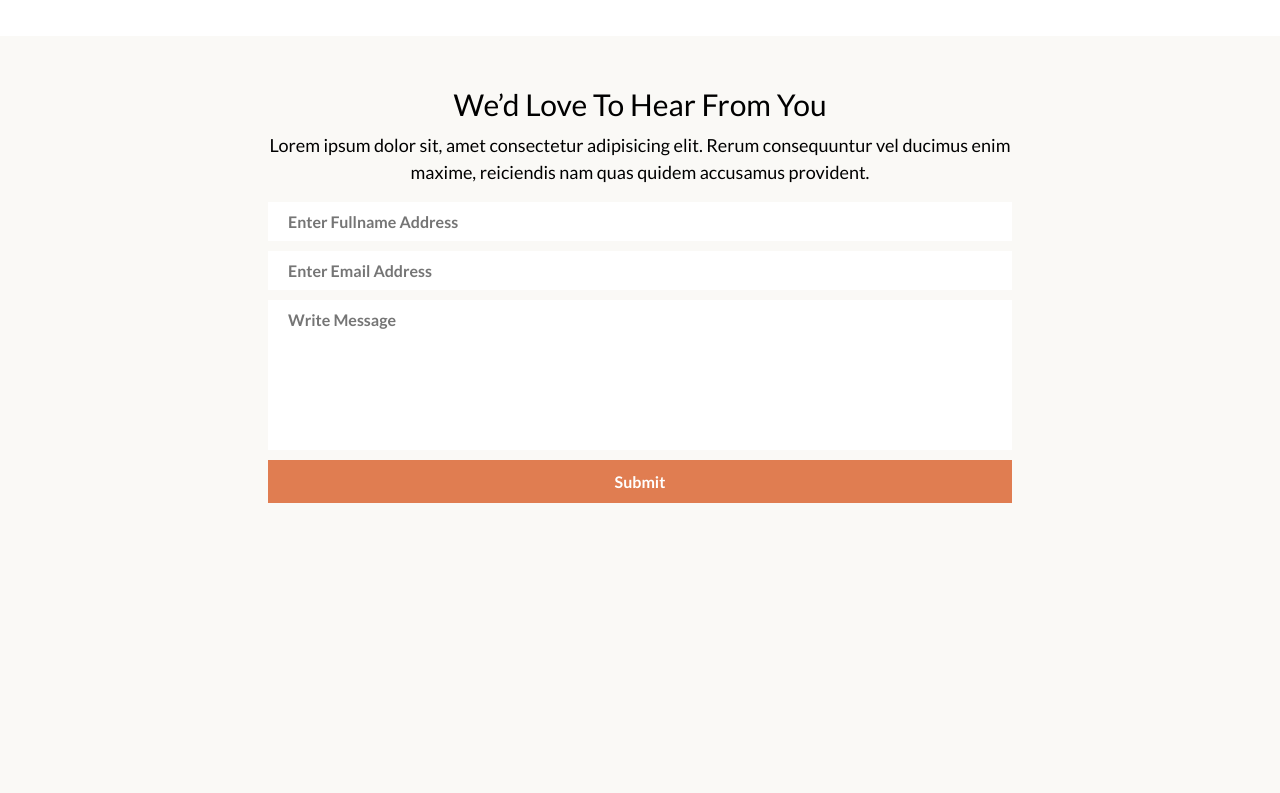
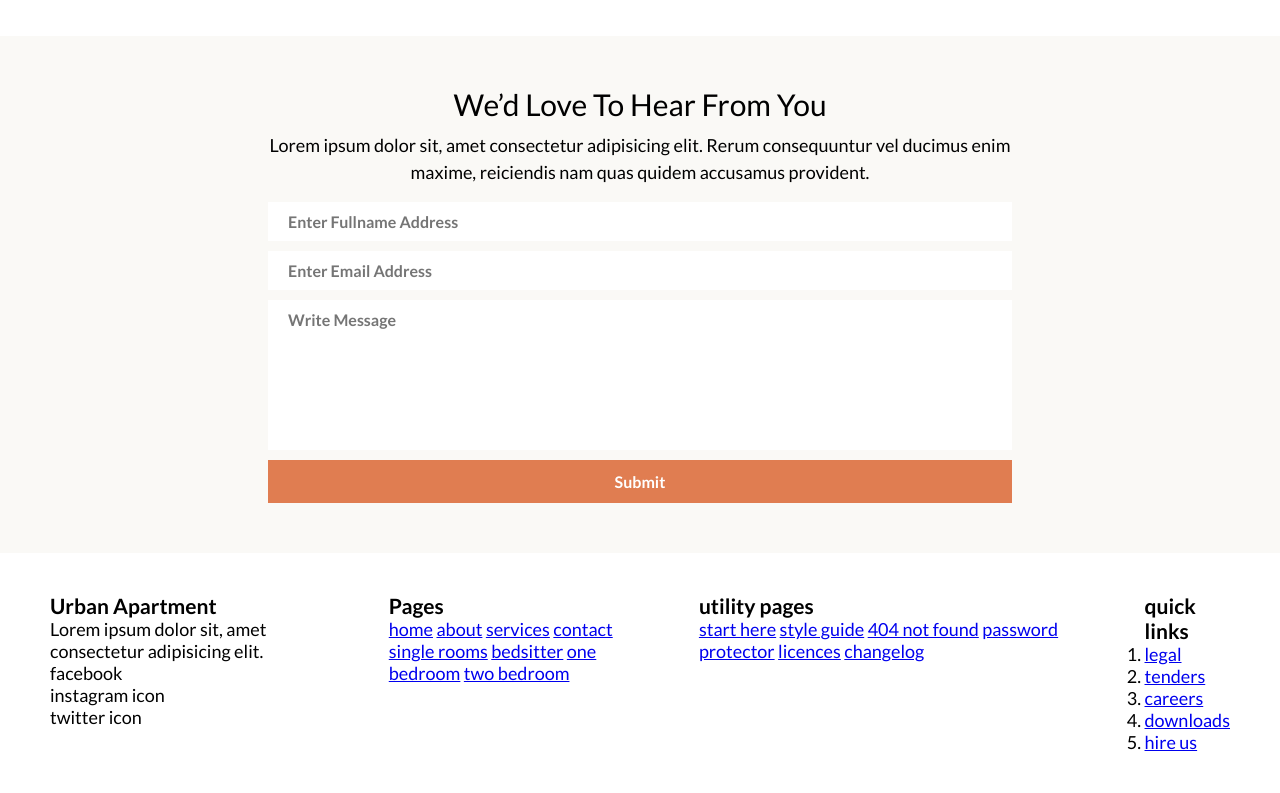
Before and after one commit to anthony-muuo/Urban-Apartment-Landing-Page, a website built with Vite: page index.html in a window 1280 px wide. Shown: the part 2418-3211 px from the top of the page. Before the commit the page ends 2971 px from the top, so only its background shows below. Built offline with nearby package versions, Linux system fonts and the light colour scheme.

Commit message:
added footer but without stylings

```diff
--- a/index.html
+++ b/index.html
@@ -322,5 +322,65 @@
         <button class="submit-btn">Submit</button>
       </form>
     </div>
+    <!-- footer to be added here -->
+    <footer>
+      <div class="logo-yetu">
+        <h3>Urban Apartment</h3>
+        <p>Lorem ipsum dolor sit, amet consectetur adipisicing elit.</p>
+        <div>
+          <p>facebook</p>
+          <p>instagram icon</p>
+          <p>twitter icon</p>
+        </div>
+      </div>
+      <div class="pages-footer">
+        <h3>Pages</h3>
+        <div class="pages-route">
+          <div class="list-links">
+            <a href="#">home</a>
+            <a href="#">about</a>
+            <a href="#">services</a>
+            <a href="#">contact</a>
+          </div>
+          <div class="list-houses">
+            <a href="#">single rooms</a>
+            <a href="#">bedsitter</a>
+            <a href="#">one bedroom</a>
+            <a href="#">two bedroom</a>
+          </div>
+        </div>
+      </div>
+      <div class="utility-pages">
+        <h3>utility pages</h3>
+        <div class="utitiliy-pages-links">
+          <a href="#">start here</a>
+          <a href="#">style guide</a>
+          <a href="#">404 not found</a>
+          <a href="#">password protector</a>
+          <a href="#">licences</a>
+          <a href="#">changelog</a>
+        </div>
+      </div>
+      <div class="footer-col">
+        <h3 class="footer-title">quick links</h3>
+        <ol class="footer-nav-list">
+          <li class="footer-nav-item">
+            <a href="#" class="footer-text">legal</a>
+          </li>
+          <li class="footer-nav-item">
+            <a href="#" class="footer-text">tenders</a>
+          </li>
+          <li class="footer-nav-item">
+            <a href="#" class="footer-text">careers</a>
+          </li>
+          <li class="footer-nav-item">
+            <a href="#" class="footer-text">downloads</a>
+          </li>
+          <li class="footer-nav-item">
+            <a href="#" class="footer-text">hire us</a>
+          </li>
+        </ol>
+      </div>
+    </footer>
   </body>
 </html>
--- a/src/style.css
+++ b/src/style.css
@@ -393,3 +393,10 @@ textarea::placeholder {
   text-transform: capitalize;
   font-weight: 600;
 }
+footer {
+  padding: 4rem 5rem;
+  background-color: var(--background-color-alt);
+  display: flex;
+  justify-content: space-between;
+  gap: 4rem;
+}
```
